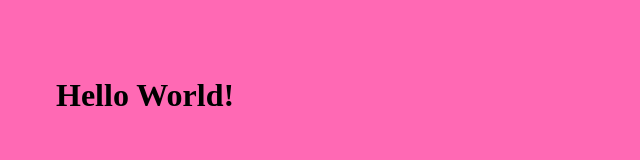
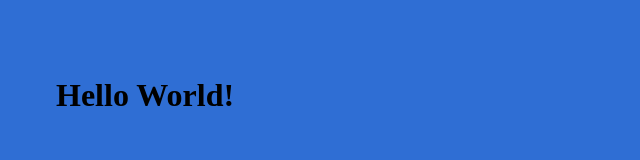
Before and after one commit to NataLee7/natasha-website, a plain HTML site: page index.html in a window 1280 px wide. Shown: the whole page, without its empty margins (0-640 px from the left). Drawn offline with Linux system fonts and the light colour scheme.

Commit message:
Update styles.css

```diff
--- a/styles.css
+++ b/styles.css
@@ -1,4 +1,4 @@
 body {
-    background: hotpink;
+    background: rgb(47, 110, 212);
     padding: 3em;
 }
```
